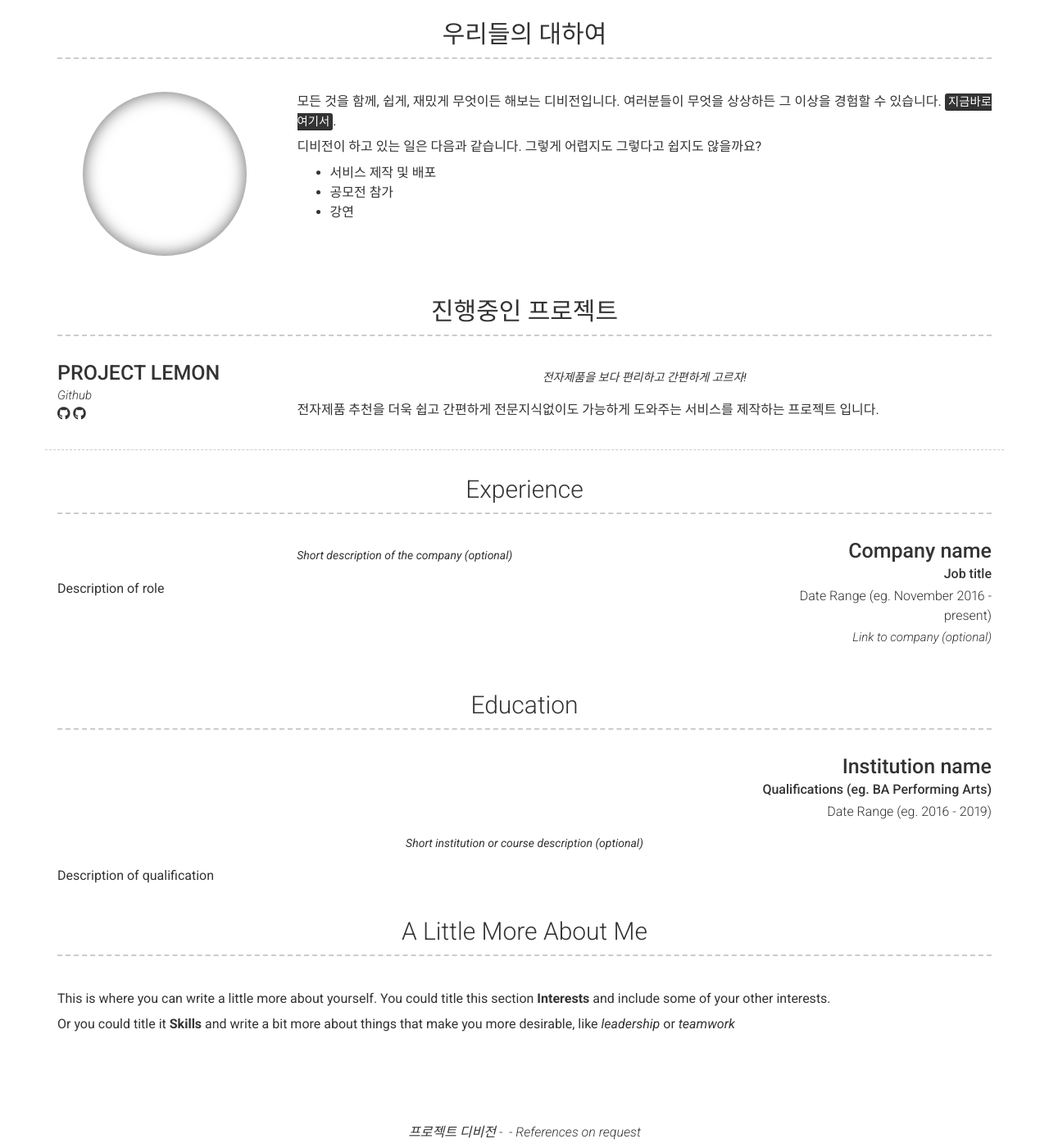
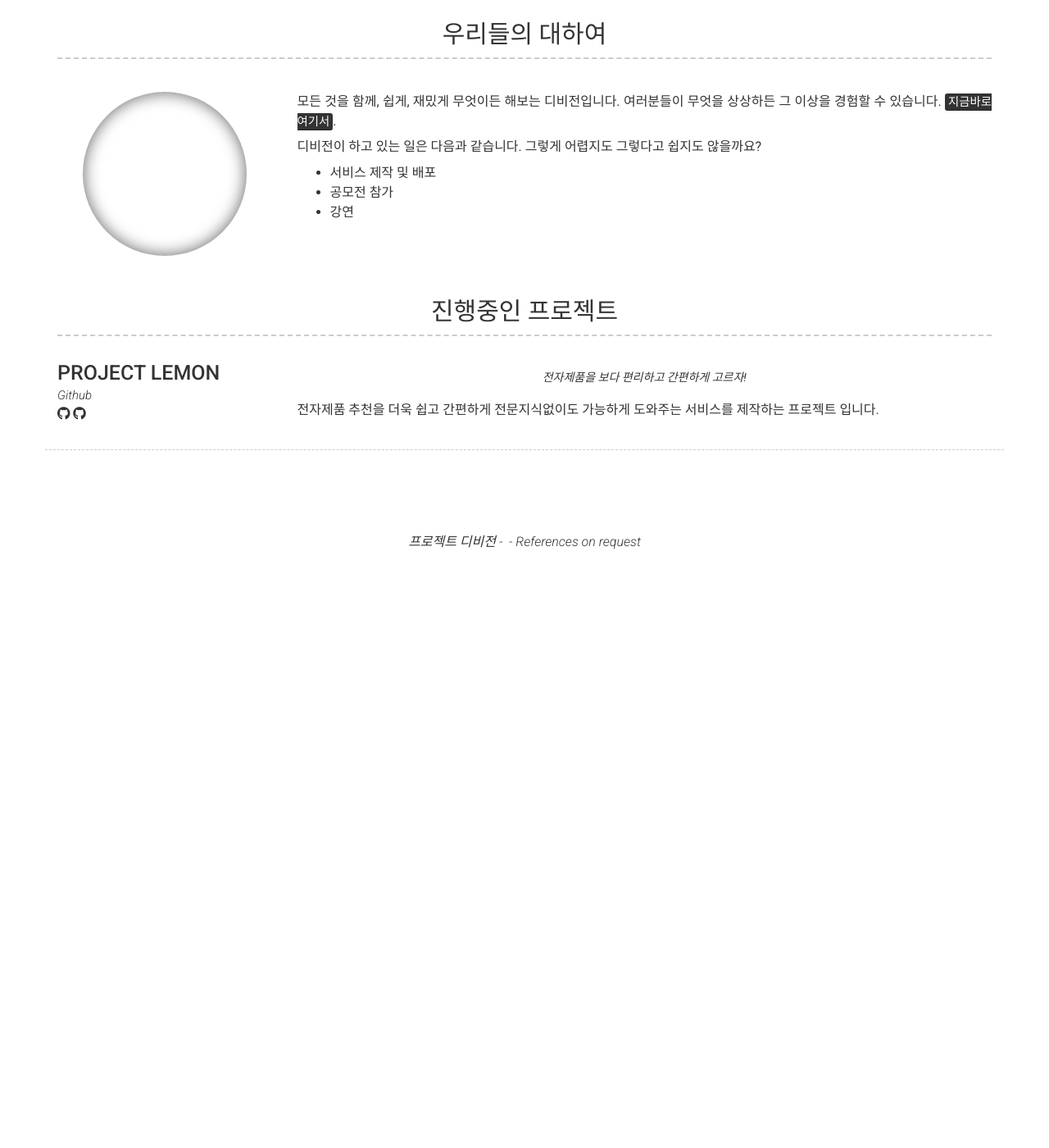
Before and after one commit to Project-Division/Project-Division.github.io, a Jekyll site: the page built from index.md, in a window 1280 px wide and 1400 px high, scrolled down 167 px. Shown: the whole window at 82% size. Built offline with Jekyll 4.4.1, drawn with Linux system fonts in a browser that asks for light colours; nearby versions of some CDN libraries; after the commit the page ends 900 px from its top, so only the background shows below that.

Commit message:
removed unwritten

```diff
--- a/_config.yml
+++ b/_config.yml
@@ -81,35 +81,6 @@ content:
           전자제품을 보다 편리하고 간편하게 고르자!
         description: | # this will include new lines to allow paragraphs
           전자제품 추천을 더욱 쉽고 간편하게 전문지식없이도 가능하게 도와주는 서비스를 제작하는 프로젝트 입니다.
-  - title: Experience
-    layout: list
-    content:
-      - layout: right
-        title: Company name
-        sub_title: Job title
-        caption: Date Range (eg. November 2016 - present)
-        link: Link to company (optional)
-        quote: >
-          Short description of the company (optional)
-        description: | # this will include new lines to allow paragraphs
-          Description of role
-  - title: Education
-    layout: list
-    content:
-      - layout: top-right
-        title: Institution name
-        sub_title: Qualifications (eg. BA Performing Arts)
-        caption: Date Range (eg. 2016 - 2019)
-        quote: >
-          Short institution or course description (optional)
-        description: | # this will include new lines to allow paragraphs
-          Description of qualification
-  - title: A Little More About Me
-    layout: text
-    content: | # this will include new lines to allow paragraphs
-      This is where you can write a little more about yourself. You could title this section **Interests** and include some of your other interests.
-
-      Or you could title it **Skills** and write a bit more about things that make you more desirable, like *leadership* or *teamwork*
 
 # Footer
 footer_show_references: true
```
